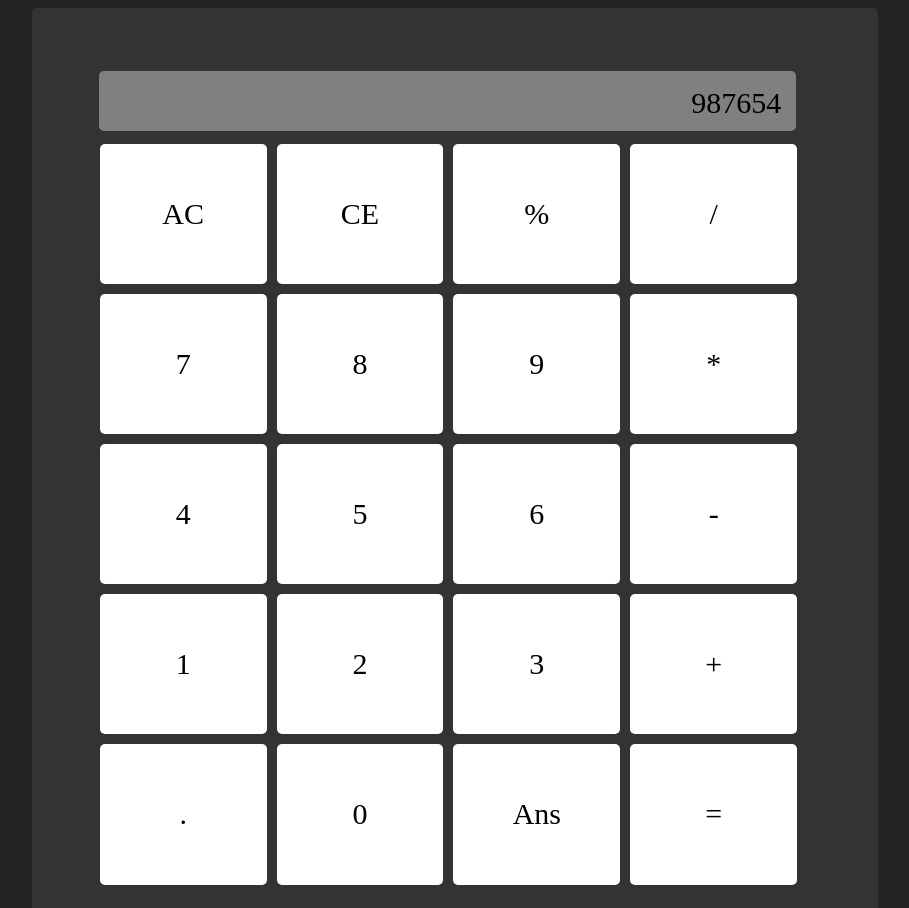
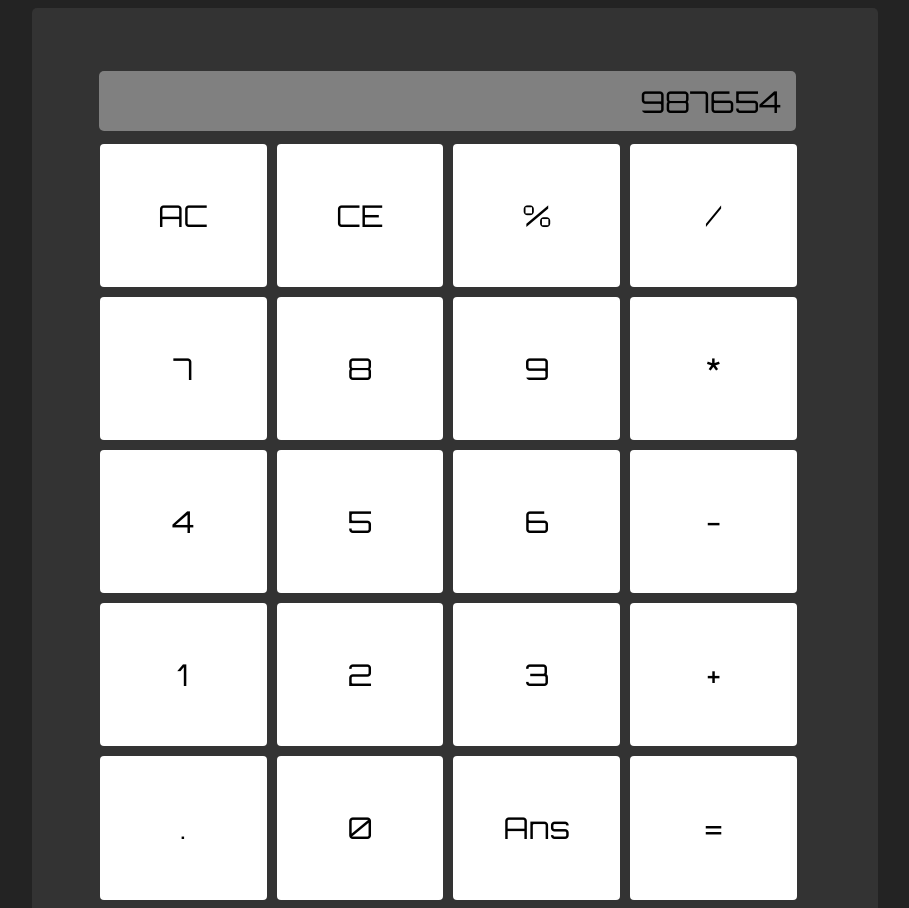
Before and after one commit to raavin/calculator, a plain HTML site: page index.html in a window 1280 px wide. Shown: the top 908 px of the page, without its empty margins (185-1094 px from the left). Drawn offline with Linux system fonts and the light colour scheme.

Commit message:
added fonts and tweaked layout a bit

```diff
--- a/index.html
+++ b/index.html
@@ -4,6 +4,7 @@
 	<meta charset="utf-8">
 	<meta http-equiv="X-UA-Compatible" content="IE=edge">
 	<title>Calculator</title>
+	<link href='https://fonts.googleapis.com/css?family=Orbitron:400,700' rel='stylesheet' type='text/css'>
 	<link rel="stylesheet" href="style.css">
 </head>
 <body>
--- a/style.css
+++ b/style.css
@@ -1,5 +1,6 @@
 body{
 	background-color: #232323;
+	font-family: 'Orbitron', sans-serif;
 }
 
 .container{
@@ -20,7 +21,7 @@ body{
     padding: 7% 1% 7% 1%;
     text-align: center;
     font-size: 30px;
-    border-radius: 5px;
+    border-radius: 4px;
 }
 
 .result-box{
@@ -35,7 +36,7 @@ body{
 .result-output{
 	text-align: right;
 	position: relative;
-	bottom: -15px;
+	bottom: -12px;
 	right: 15px;
 	font-size: 30px;
 }
```
